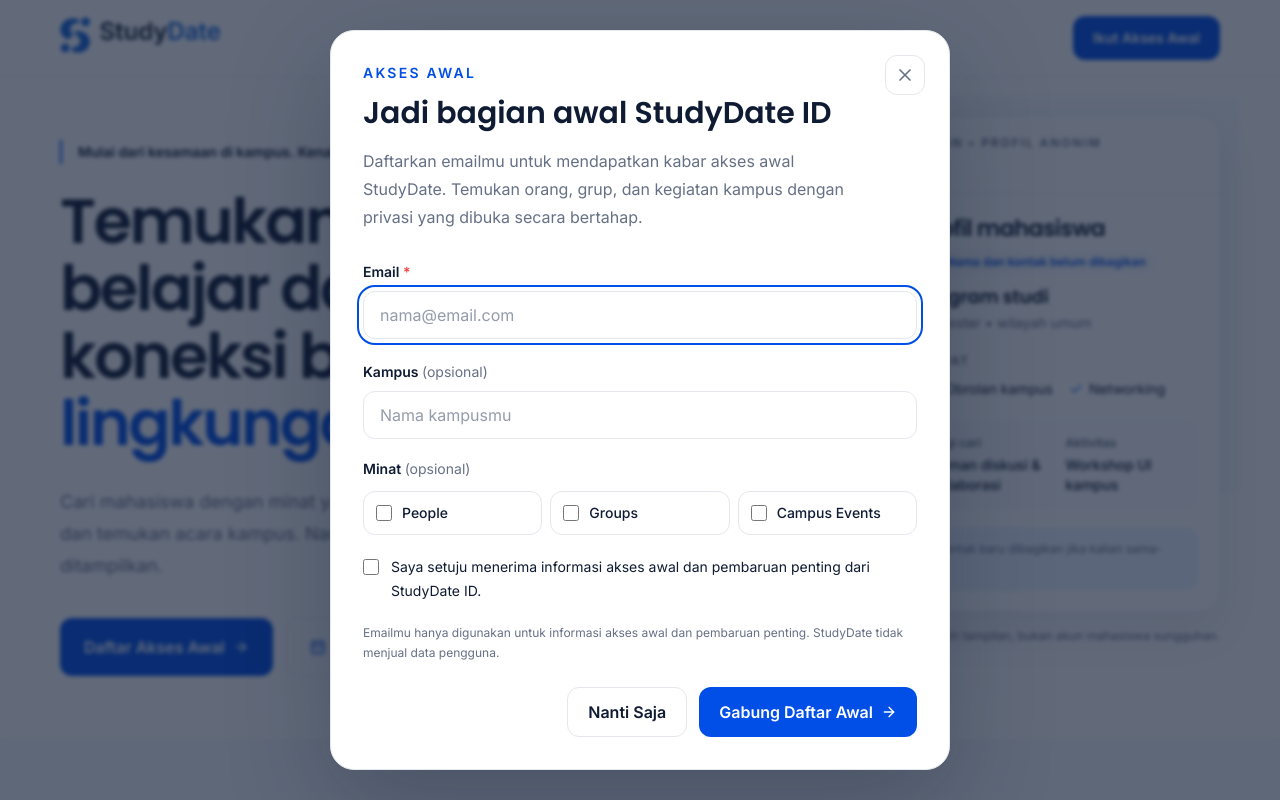
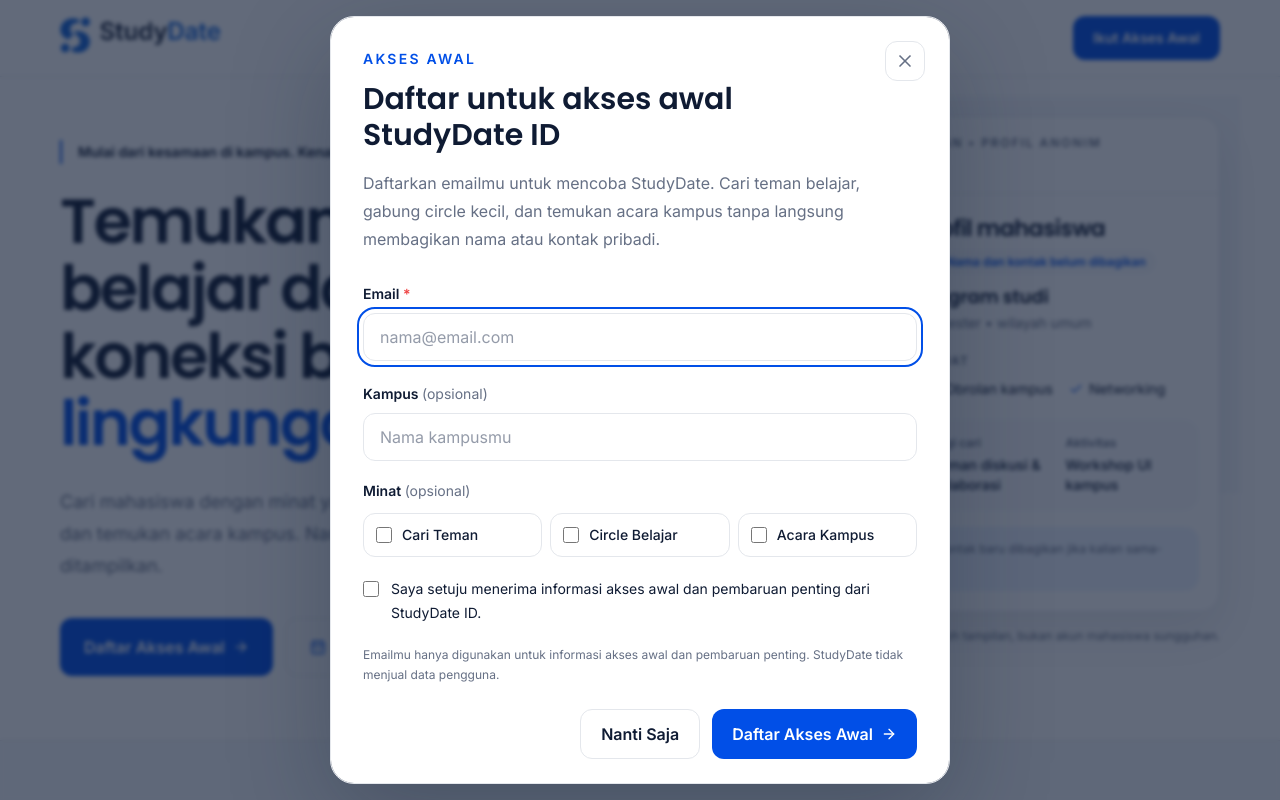
Before and after one commit to jundy779/StudyDate, a Next.js app: page / in a window 1280 px wide. Both pictures are taken after a click on the button "Daftar Akses Awal". Shown: the top 800 px of the page. Built offline with nearby package versions, Linux system fonts and the light colour scheme.

Commit message:
fix(marketing): simplify early access copy

```diff
--- a/components/marketing/early-access-dialog.tsx
+++ b/components/marketing/early-access-dialog.tsx
@@ -38,9 +38,9 @@
 const EarlyAccessDialogContext = createContext<DialogContextValue | null>(null);
 
 const interestOptions = [
-  { value: "people", label: "People" },
-  { value: "groups", label: "Groups" },
-  { value: "events", label: "Campus Events" },
+  { value: "people", label: "Cari Teman" },
+  { value: "groups", label: "Circle Belajar" },
+  { value: "events", label: "Acara Kampus" },
 ] as const;
 
 export function EarlyAccessProvider({ children }: { children: ReactNode }) {
@@ -329,7 +329,7 @@
               className="mt-6 font-heading text-2xl font-semibold leading-tight sm:text-3xl"
             >
               {phase === "success"
-                ? "Kamu sudah masuk daftar awal 💙"
+                ? "Kamu sudah masuk daftar akses awal 💙"
                 : "Kamu sudah tercatat 💙"}
             </h2>
             <p
@@ -337,7 +337,7 @@
               className="mt-4 max-w-lg leading-7 text-brand-muted"
             >
               {phase === "success"
-                ? "Pendaftaranmu masuk ke antrean review. Jika disetujui, StudyDate akan mengirim email resmi berisi tautan login sekali pakai untuk klaim akses dan melanjutkan onboarding."
+                ? "Pendaftaranmu akan diperiksa. Jika disetujui, StudyDate akan mengirim email resmi berisi tautan sekali pakai untuk masuk dan melengkapi profil."
                 : "Email ini sudah ada di antrean Akses Awal. Jika akses disetujui, tautan login resmi akan dikirim ke email tersebut."}
             </p>
             <button
@@ -358,15 +358,15 @@
                 id={titleId}
                 className="mt-3 font-heading text-2xl font-semibold leading-tight sm:text-3xl"
               >
-                Jadi bagian awal StudyDate ID
+                Daftar untuk akses awal StudyDate ID
               </h2>
               <p
                 id={descriptionId}
                 className="mt-4 max-w-lg text-sm leading-6 text-brand-muted sm:text-base sm:leading-7"
               >
-                Daftarkan emailmu untuk mendapatkan kabar akses awal StudyDate.
-                Temukan orang, grup, dan kegiatan kampus dengan privasi yang dibuka
-                secara bertahap.
+                Daftarkan emailmu untuk mencoba StudyDate. Cari teman belajar,
+                gabung circle kecil, dan temukan acara kampus tanpa langsung
+                membagikan nama atau kontak pribadi.
               </p>
             </div>
 
@@ -542,7 +542,7 @@
                     </>
                   ) : (
                     <>
-                      Gabung Daftar Awal
+                      Daftar Akses Awal
                       <ArrowRight className="h-4 w-4" aria-hidden="true" />
                     </>
                   )}
```
